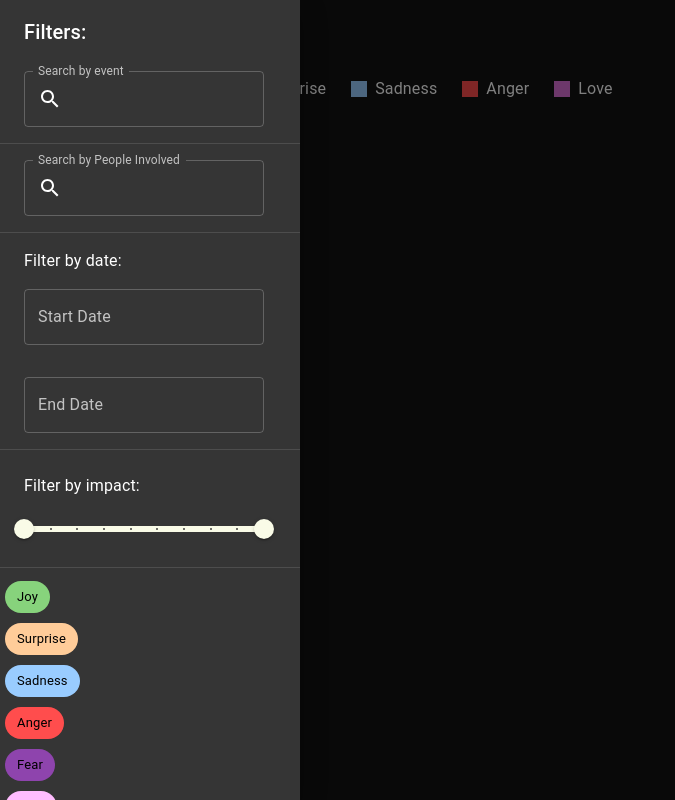
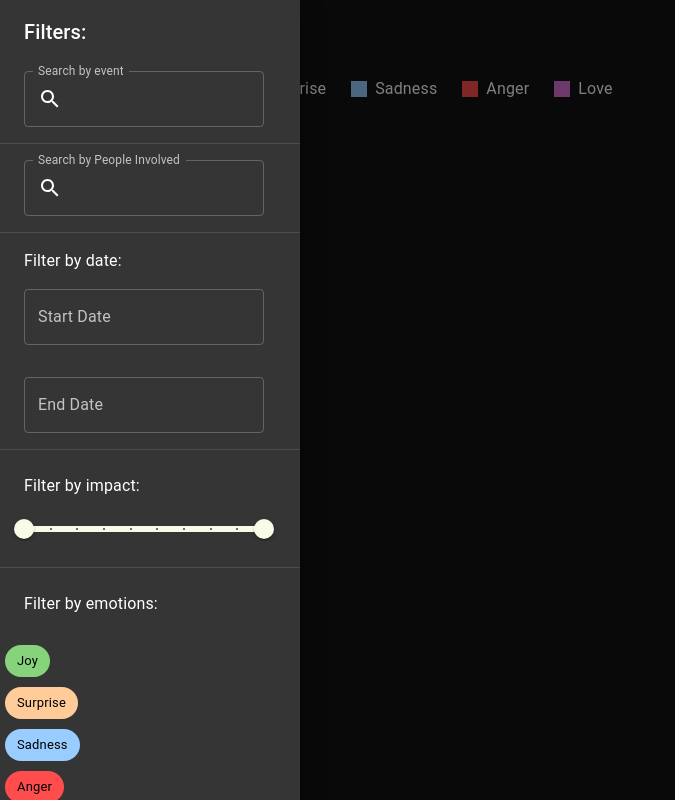
Before and after one commit to alfredo-baquedano/emotion-link, a React (Vite) app: page / in a window 1280 px wide. Both pictures are taken after a click on the button "OPEN FILTER". Shown: the whole page, without its empty margins (0-675 px from the left). Built offline with nearby package versions, Linux system fonts and the light colour scheme.

Commit message:
improvement filter my emotions

```diff
--- a/src/pages/EmotionalGraphPage/DrawerFilter.jsx
+++ b/src/pages/EmotionalGraphPage/DrawerFilter.jsx
@@ -173,8 +173,11 @@ export default function DrawerFilter({ filters, setFilters }) {
         valueLabelDisplay='auto'
         sx={{ mt: 2, mb: 2, mr: 3, ml: 3, width: '80%' }}
       />
-      <Divider />
-      <List>
+      <Divider sx={{ mb: 3 }} />
+      <Typography variant='h8' sx={{ ml: 3, mt: 3 }}>
+        Filter by emotions:
+      </Typography>
+      <List sx={{ mt: 2 }}>
         {Object.keys(emotions).map((key) => {
           const emotion = emotions[key];
           return (
```
